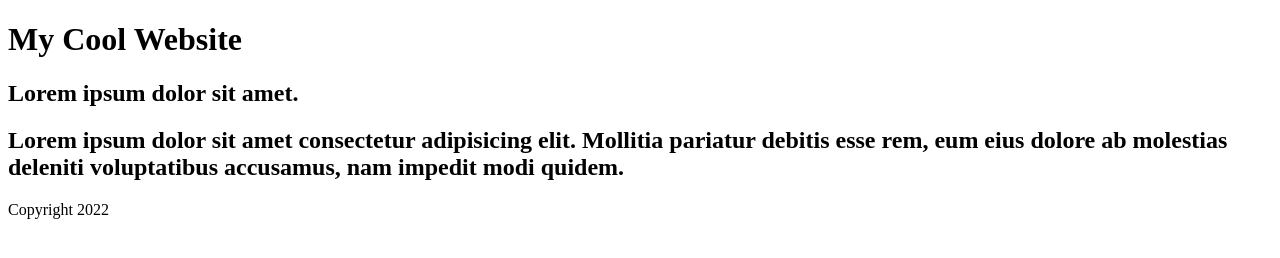
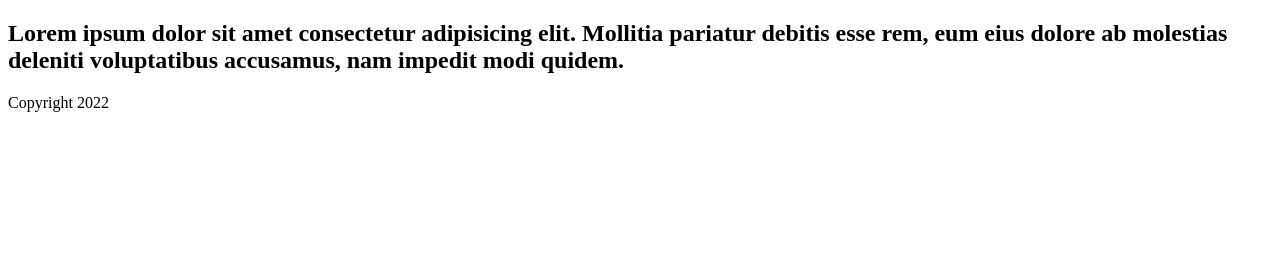
Before and after one commit to christianyuen/git-branching-lesson, a plain HTML site: page index.html in a window 1280 px wide. Drawn offline with Linux system fonts and the light colour scheme.

Commit message:
removed broken html/heading

```diff
--- a/index.html
+++ b/index.html
@@ -7,11 +7,6 @@
   <title>Git branching lesson on test</title>
 </head>
 <body>
-
-  <header>
-    <h1>My Cool Website</h1>
-    <h2>Lorem ipsum dolor sit amet.</h2>
-  </header>
 
   <main>
     <section id="about "class="about">
```
